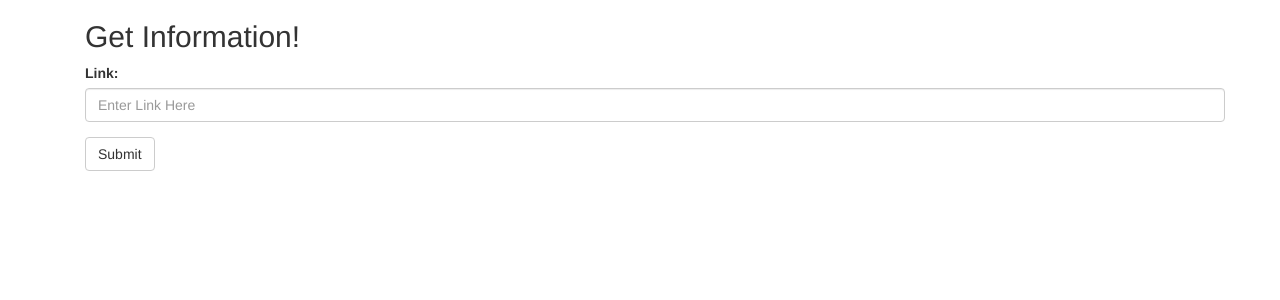
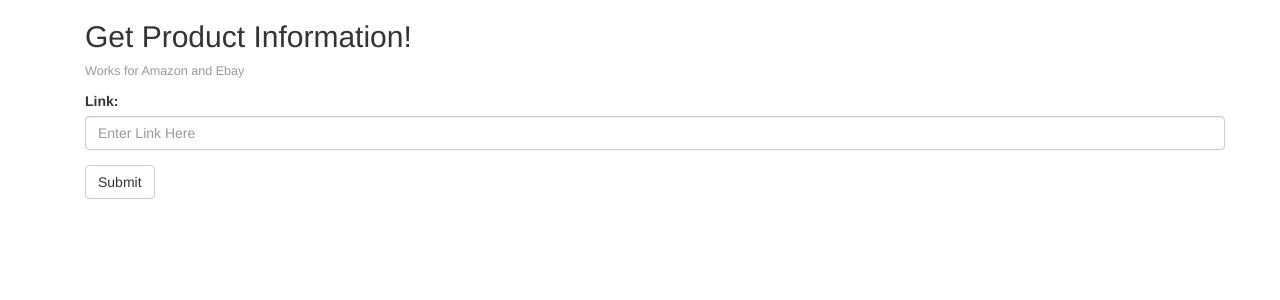
Before and after one commit to techcentaur/Scraping-Product-Info, a Flask app: page / in a window 1280 px wide. Shown: the top 300 px of the page. Run offline with Flask 2, Linux system fonts and the light colour scheme; some libraries are stand-ins or nearby versions.

Commit message:
[DONE] templates formation for product and home page

```diff
--- a/templates/index.html
+++ b/templates/index.html
@@ -3,7 +3,8 @@
 {% block content %}
 
 <div class="container">
-  <h2>Get Information!</h2>
+  <h2>Get Product Information!</h2>
+  <p style="opacity: 0.5; font-size: 0.9em;">Works for Amazon and Ebay</p>
 <form action="{{ url_for('info') }}" method="POST">
     <div class="form-group">
       <label for="link">Link:</label>
```
Also changed, not shown: templates/product.html (+5 -2 lines).
